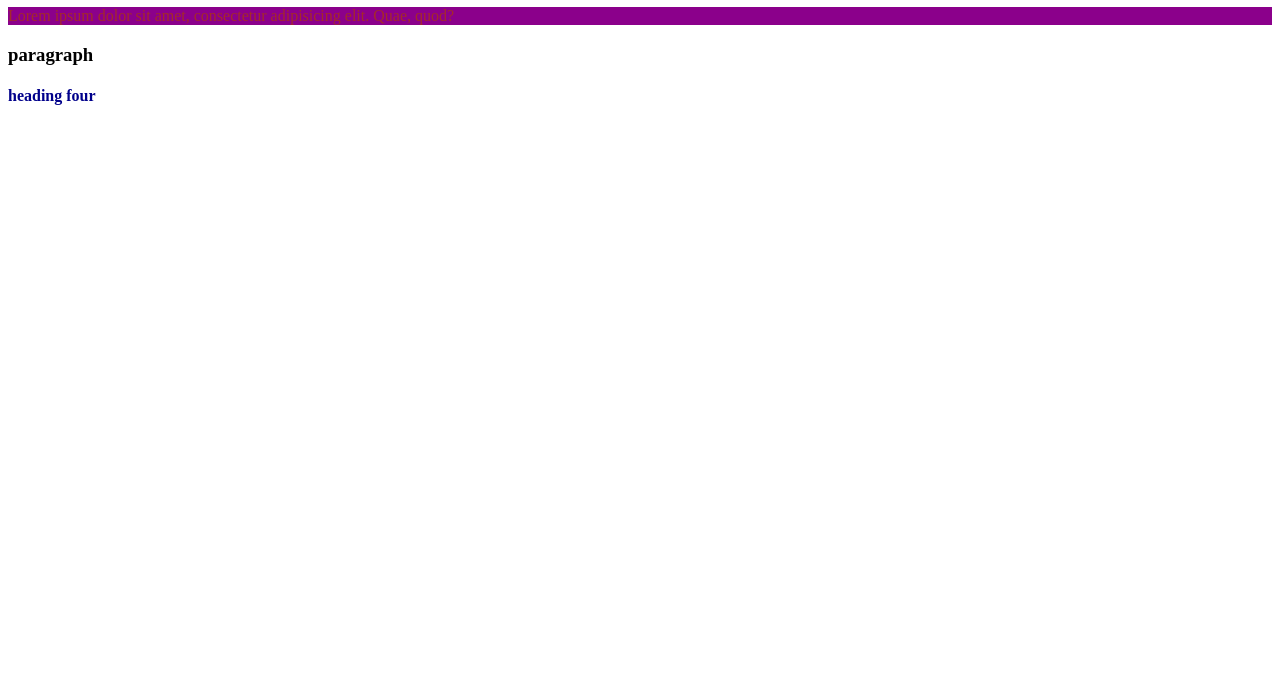
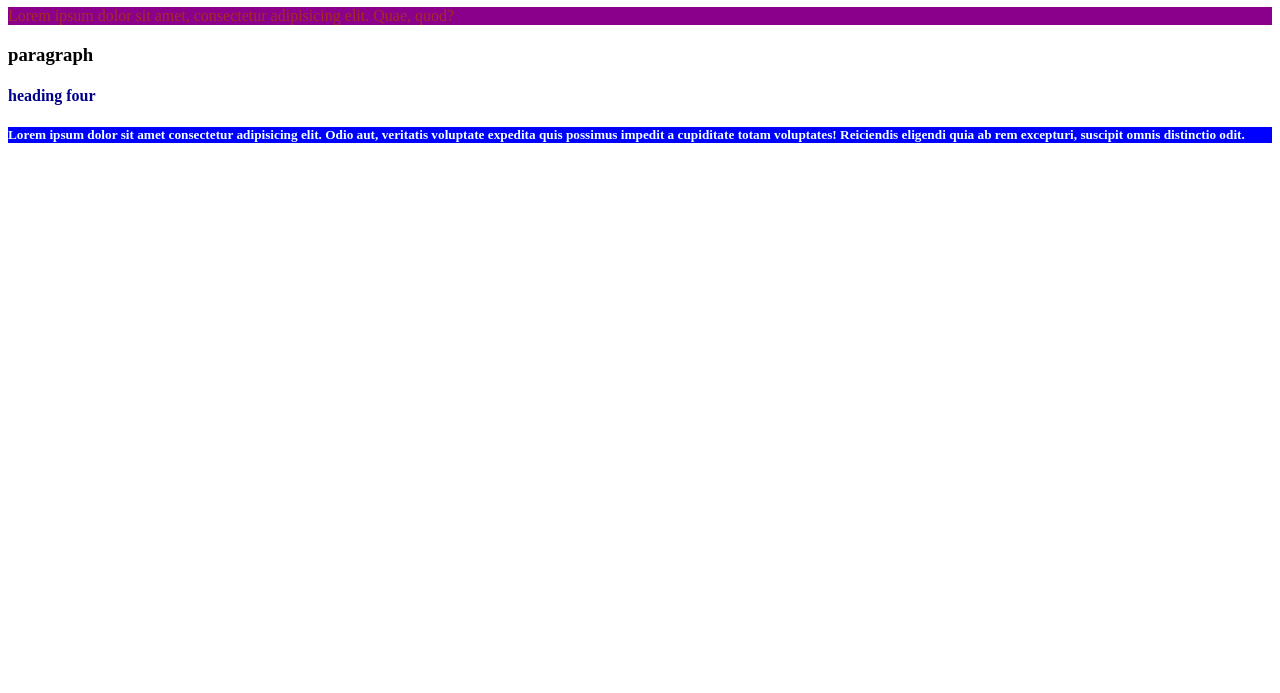
Before and after one commit to Amzad99999/my-third-repo, a plain HTML site: page index.html in a window 1280 px wide. Shown: the part 107-800 px from the top of the page. Drawn offline with Linux system fonts and the light colour scheme.

Commit message:
third commit

```diff
--- a/index.html
+++ b/index.html
@@ -14,6 +14,10 @@
   <h3>paragraph</h3>
 
   <h4>heading four</h4>
+  <h5>Lorem ipsum dolor sit amet consectetur adipisicing elit. Odio aut, veritatis voluptate expedita quis possimus impedit a cupiditate totam voluptates! Reiciendis eligendi quia ab rem excepturi, suscipit omnis distinctio odit.</h5>
+
+
+
 
 </body>
 </html>
--- a/style.css
+++ b/style.css
@@ -10,3 +10,7 @@ h4{
 p{
     background-color: darkmagenta;
 }
+h5{
+    background-color: blue;
+    color: azure;
+}
```
